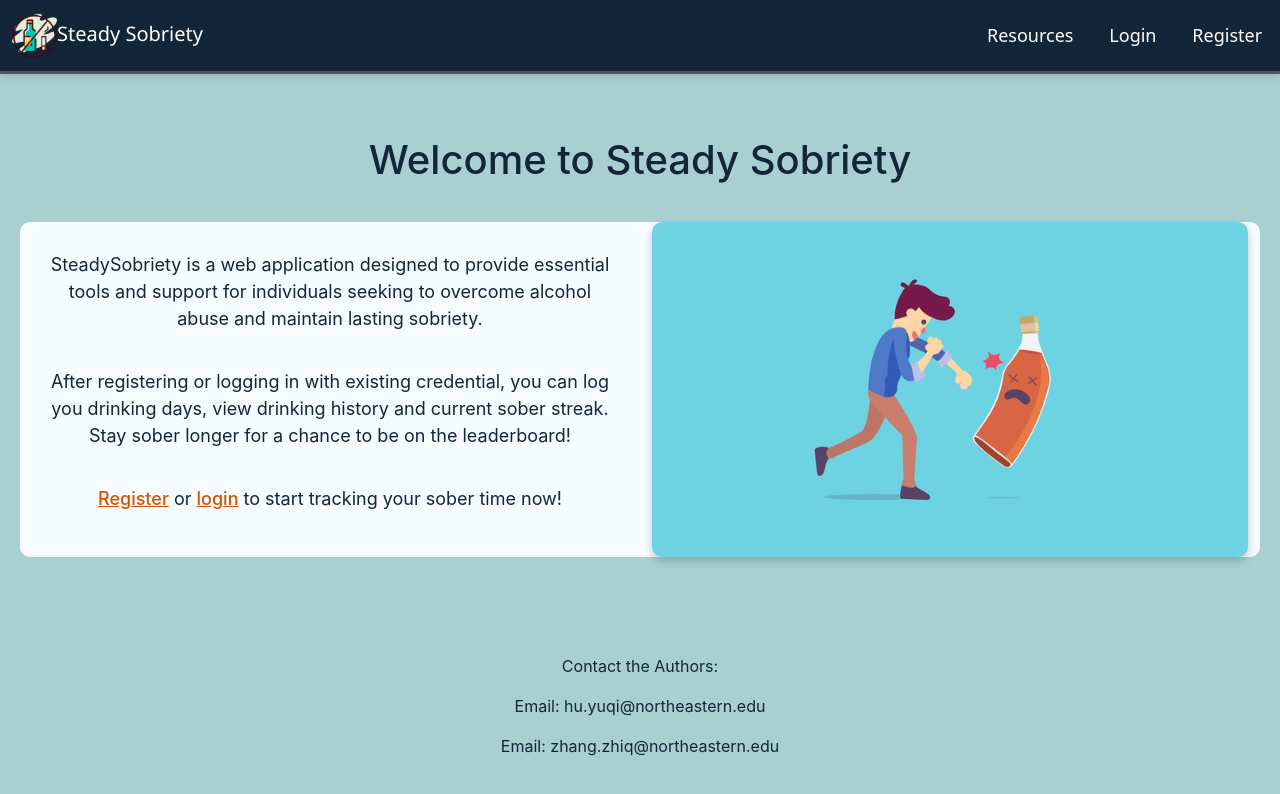
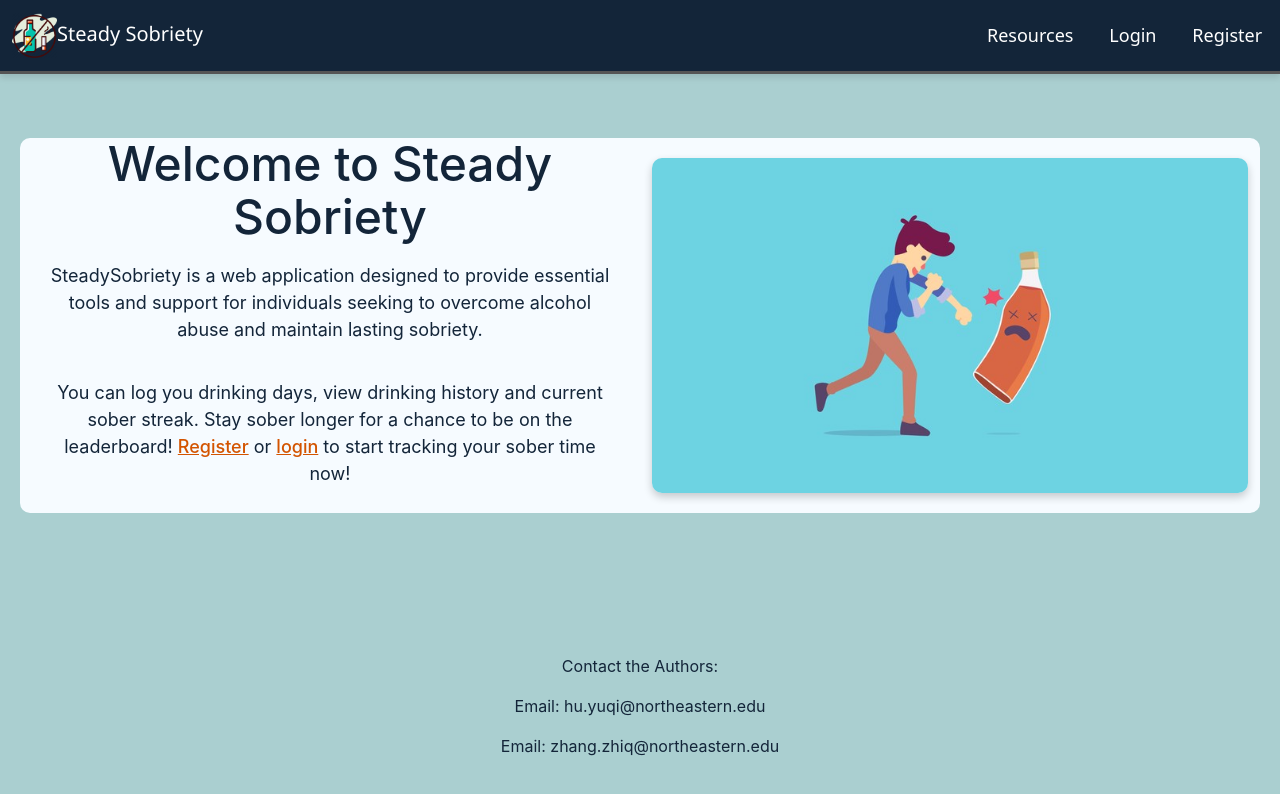
Before and after one commit to yuqihu1103/SteadySobriety, a React (Vite) app in the folder front/: page / in a window 1280 px wide. Shown: the top 794 px of the page. Built offline with nearby package versions, Linux system fonts and the light colour scheme; no server answers.

Commit message:
adjust main screen layout

```diff
--- a/front/src/components/IntroScreen.jsx
+++ b/front/src/components/IntroScreen.jsx
@@ -13,25 +13,20 @@ const IntroScreen = ({ setActiveComponent }) => {
 
   return (
     <div className="intro-screen">
-      <div className="intro-heading-container ">
-        <h1 className="intro-heading">Welcome to Steady Sobriety</h1>
-      </div>
       <div className="row intro-content">
         {/* Text Content */}
         <div className="col-lg-6 col-12">
+          <h1 className="intro-heading">Welcome to Steady Sobriety</h1>
           <p className="intro-text">
             SteadySobriety is a web application designed to provide essential
             tools and support for individuals seeking to overcome alcohol abuse
             and maintain lasting sobriety.
           </p>
           <p className="instruction-text">
-            After registering or logging in with existing credential, you can
-            log you drinking days, view drinking history and current sober
-            streak. Stay sober longer for a chance to be on the leaderboard!
-          </p>
-          <p className="intro-text">
+            You can log you drinking days, view drinking history and current
+            sober streak. Stay sober longer for a chance to be on the
+            leaderboard!{" "}
             <a onClick={onRegisterClicked} className="navigation">
-              {" "}
               Register
             </a>{" "}
             or{" "}
--- a/front/src/styles/IntroScreen.css
+++ b/front/src/styles/IntroScreen.css
@@ -52,15 +52,7 @@
 /* Header styling */
 .intro-heading {
   color: #132539;
-  font-size: 2.5rem;
-  margin-bottom: 1em;
-}
-
-/* Header styling */
-.intro-heading-container {
-  margin-top: 0;
-  width: 100%;
-  text-align: center;
+  font-size: 3rem;
 }
 
 /* Content styling */
```
